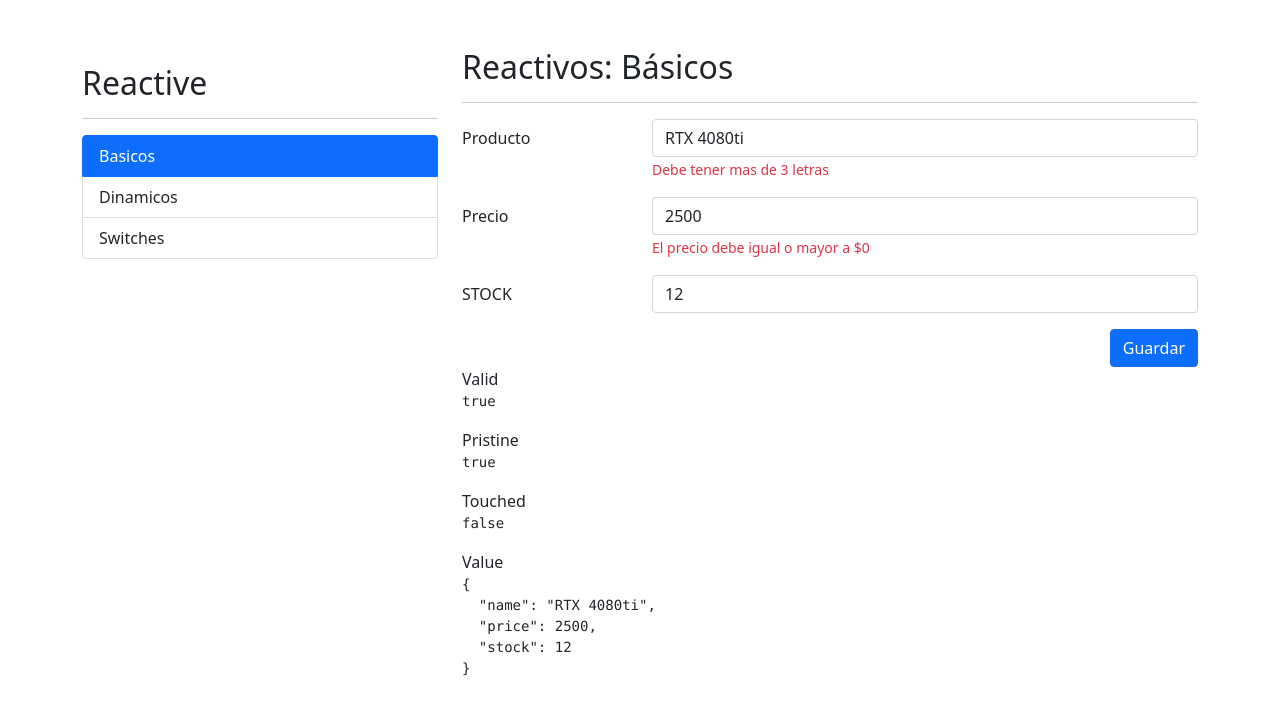
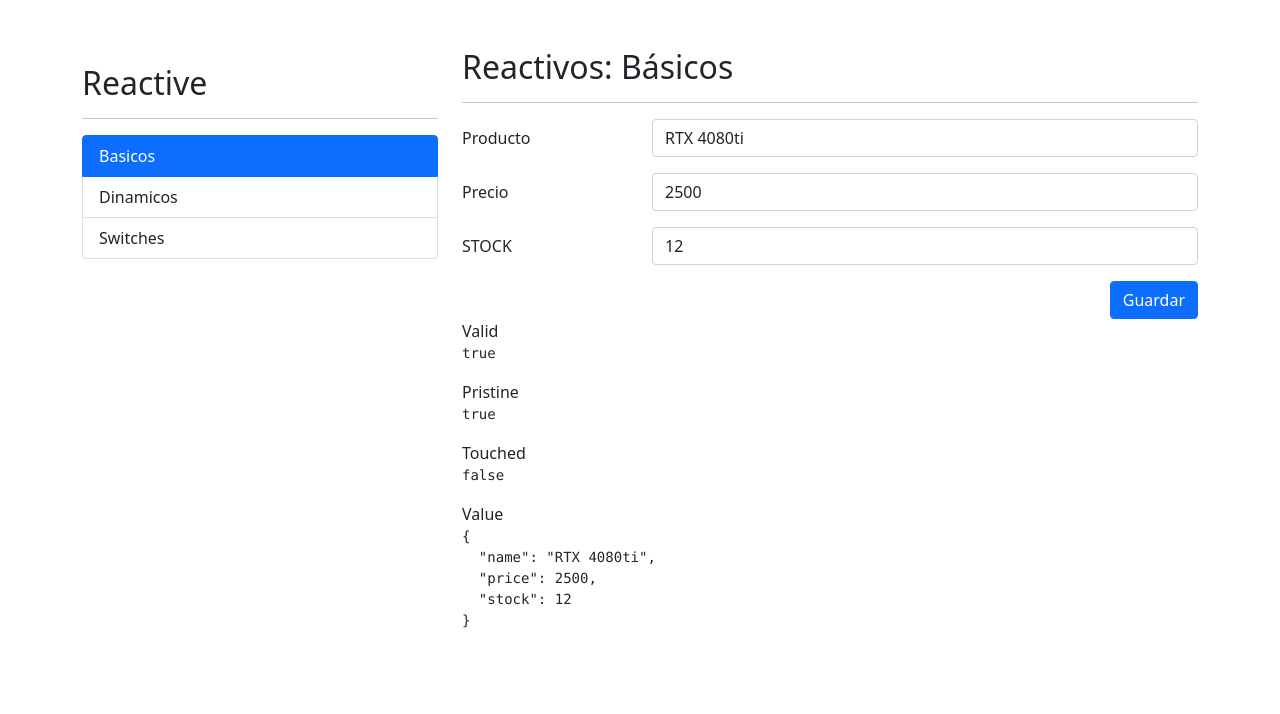
Before and after one commit to juanlavallen/ReactiveForms, an Angular app: page /reactive/basic in a window 1280 px wide. Shown: the top 714 px of the page. Built offline with nearby package versions, Linux system fonts and the light colour scheme.

Commit message:
Mostrando errores

```diff
--- a/src/app/reactive/basic/basic.component.html
+++ b/src/app/reactive/basic/basic.component.html
@@ -13,7 +13,9 @@
                         formControlName="name"
                         placeholder="Nombre del producto"
                     />
-                    <span class="form-text text-danger">
+                    <span
+                        class="form-text text-danger"
+                        *ngIf="invalidField('name')">
                         Debe tener mas de 3 letras
                     </span>
                 </div>
@@ -28,7 +30,9 @@
                         formControlName="price"
                         placeholder="Precio del producto"
                     />
-                    <span class="form-text text-danger">
+                    <span
+                        class="form-text text-danger"
+                        *ngIf="invalidField('price')">
                         El precio debe igual o mayor a $0
                     </span>
                 </div>
@@ -43,6 +47,11 @@
                         formControlName="stock"
                         placeholder="STOCK del Producto"
                     />
+                    <span
+                        class="form-text text-danger"
+                        *ngIf="invalidField('stock')">
+                        El STOCK debe ser mayor a 0
+                    </span>
                 </div>
             </div>
 
--- a/src/app/reactive/basic/basic.component.ts
+++ b/src/app/reactive/basic/basic.component.ts
@@ -31,4 +31,9 @@ export class BasicComponent implements OnInit {
     });
   }
 
+  invalidField(field: string) {
+    return this.myForm.controls[field].invalid &&
+      this.myForm.controls[field].touched;
+  }
+
 }
```
